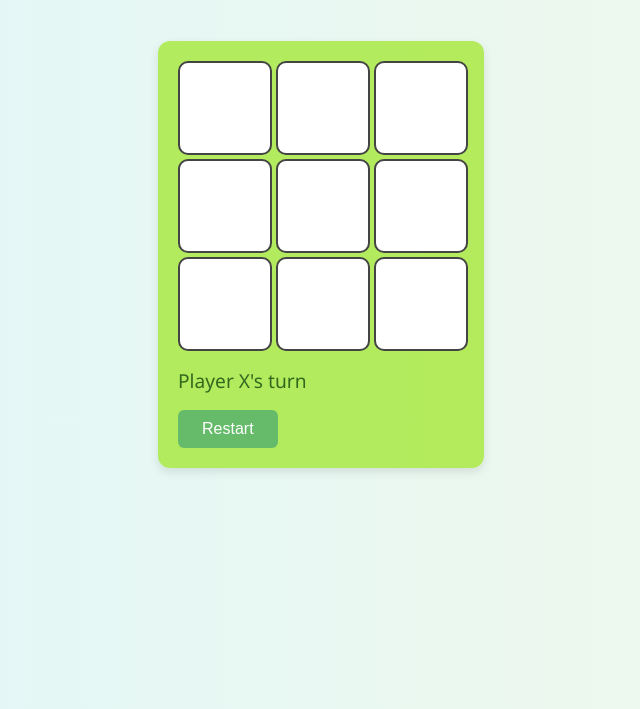
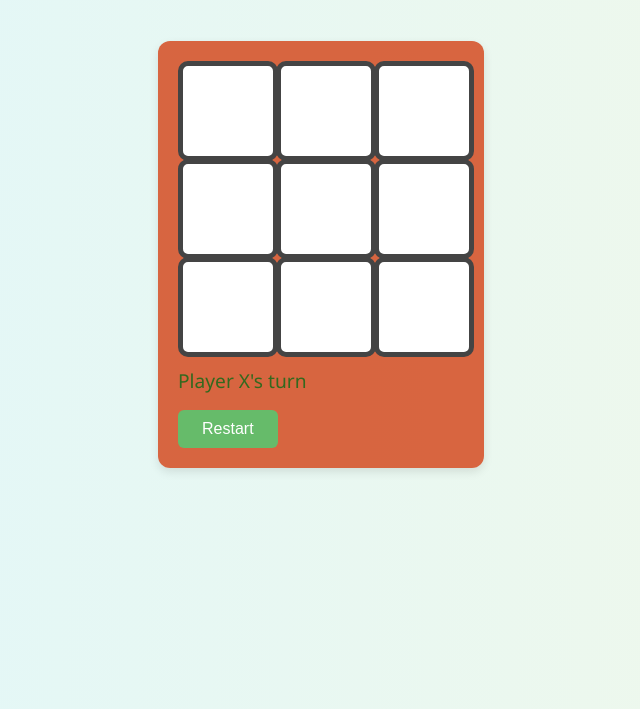
Before and after one commit to Mundane-Editorial/Better_DevOps_Assignment, a website: page public/index.html in a window 1280 px wide. Shown: the part 91-800 px from the top of the page, without its empty margins (319-959 px from the left). Drawn offline with Linux system fonts and the light colour scheme.

Commit message:
minor update

```diff
--- a/public/style.css
+++ b/public/style.css
@@ -18,7 +18,7 @@ h1 {
 #game {
   margin-top: 20px;
   padding: 20px;
-  background: #a5e939cc;
+  background: #d44114cc;
   border-radius: 12px;
   box-shadow: 0 4px 10px rgba(0, 0, 0, 0.1);
 }
@@ -35,7 +35,7 @@ h1 {
   width: 90px;
   height: 90px;
   background: #fff;
-  border: 2px solid #444;
+  border: 5px solid #444;
   border-radius: 10px;
   display: flex;
   align-items: center;
```
